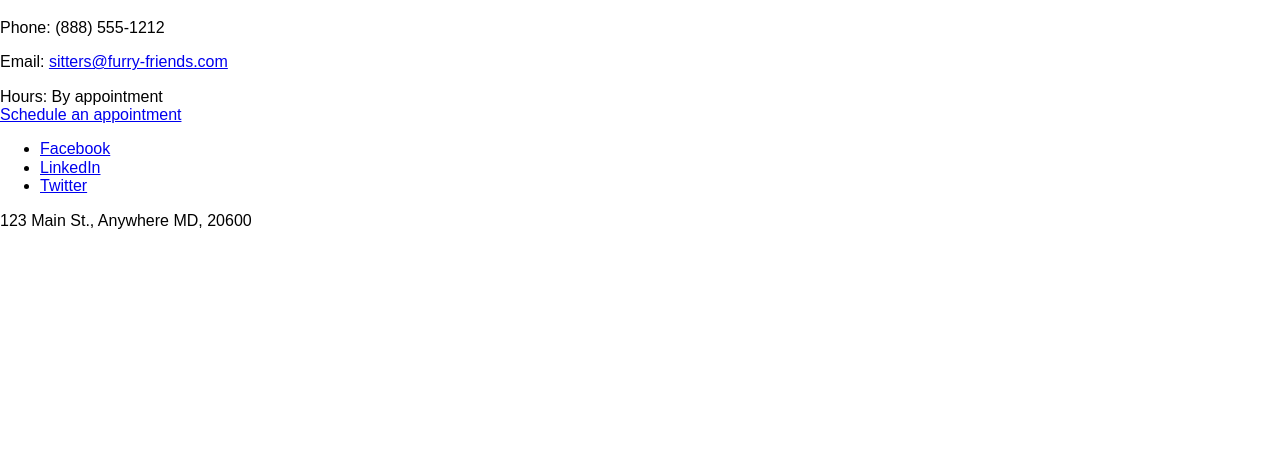
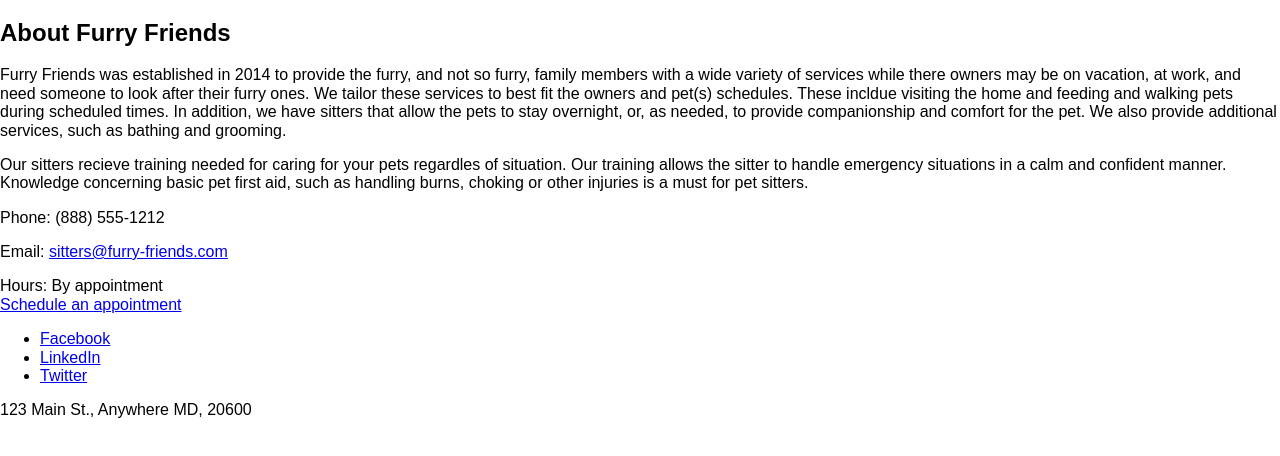
Before and after one commit to Animal61/advweb2-final, a plain HTML site: page about.html in a window 1280 px wide. Shown: the part 132-588 px from the top of the page. Drawn offline with Linux system fonts and the light colour scheme.

Commit message:
Add content to about.html

```diff
--- a/about.html
+++ b/about.html
@@ -27,7 +27,13 @@
 	<h1>Furry Friends</h1>
 </header>
 <main>
-
+	<h2>About Furry Friends</h2>
+	<p>
+		Furry Friends was established in 2014 to provide the furry, and not so furry, family members with a wide variety of services while there owners may be on vacation, at work, and need someone to look after their furry ones. We tailor these services to best fit the owners and pet(s) schedules. These incldue visiting the home and feeding and walking pets during scheduled times. In addition, we have sitters that allow the pets to stay overnight, or, as needed, to provide companionship and comfort for the pet. We also provide additional services, such as bathing and grooming.
+	</p>
+	<p>
+		Our sitters recieve training needed for caring for your pets regardles of situation. Our training allows the sitter to handle emergency situations in a calm and confident manner. Knowledge concerning basic pet first aid, such as handling burns, choking or other injuries is a must for pet sitters.
+	</p>
 </main>
 <footer>
 	<div class="left-50">
```
